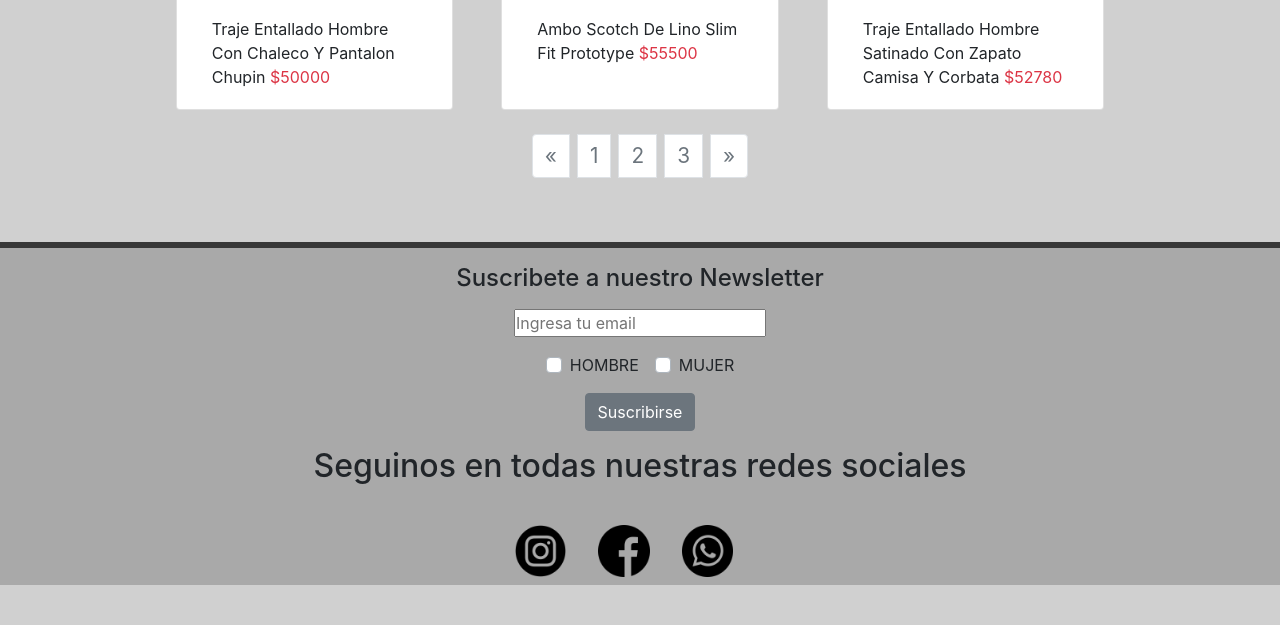
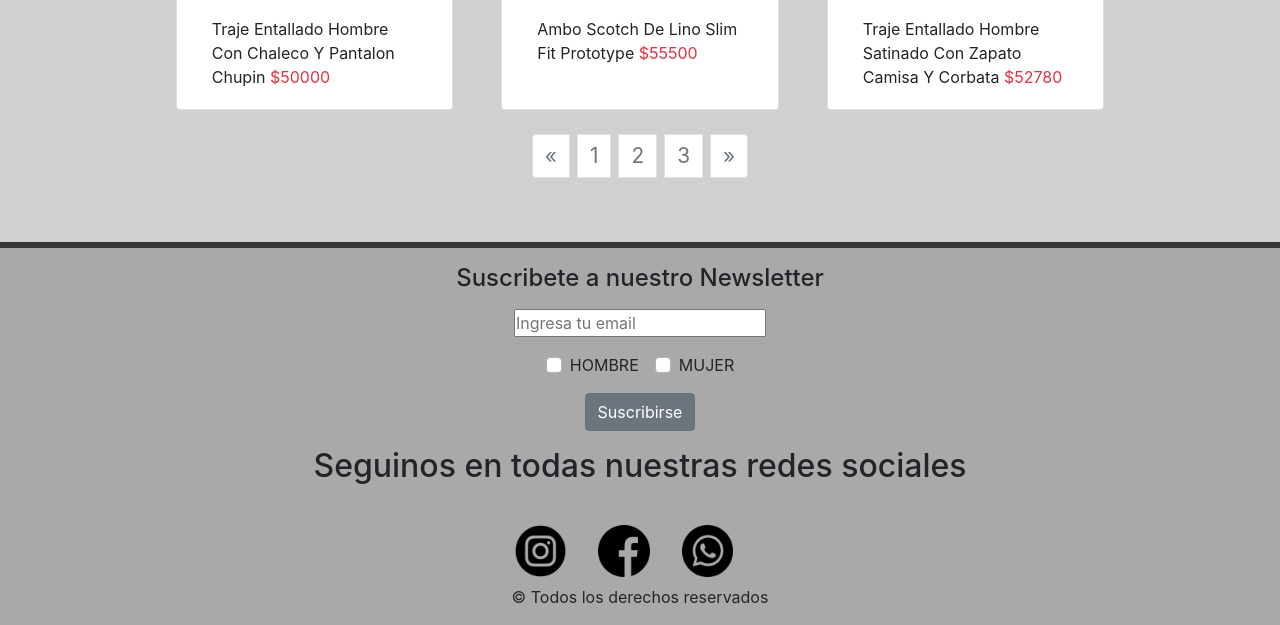
Before and after one commit to CrissJaimes/One-Trajes-Coder, a plain HTML site: page ambos.html in a window 1280 px wide. Shown: the part 990-1615 px from the top of the page. Before the commit the page ends 1575 px from the top, so only its background shows below. Drawn offline with nearby package versions, Linux system fonts and the light colour scheme.

Commit message:
agregado de copyright

```diff
--- a/ambos.html
+++ b/ambos.html
@@ -164,7 +164,9 @@
 
                     </h3>
                 </div>
-
+                <div class="d-flex justify-content-center ">
+                    <p> © Todos los derechos reservados </p>
+                </div>
         </footer>
     </body>
 
```
Also changed, not shown: blazers.html (+3 -1 lines), camisas.html (+3 -3 lines), index.html (+3 -2 lines), indumentaria.html (+3 -3 lines), pantalones.html (+3 -3 lines). Lines whose indentation alone changed are shown as unchanged.
